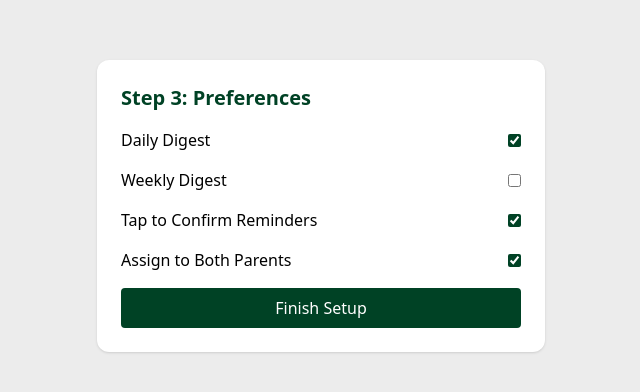
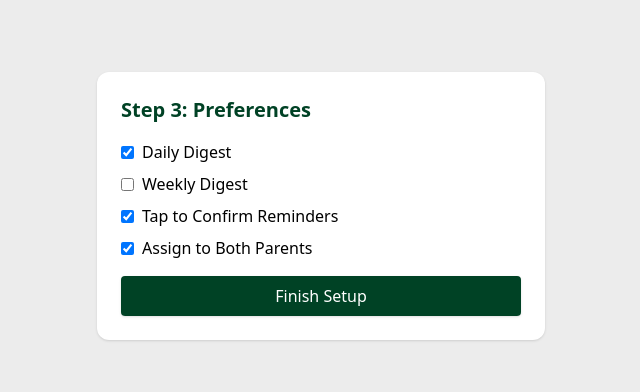
Before and after one commit to LHN-ENT/SchoolMate, a Next.js app: page /onboarding/step3 in a window 1280 px wide. Shown: the part 194-586 px from the top of the page, without its empty margins (319-959 px from the left). Built offline with nearby package versions, Linux system fonts and the light colour scheme; no server answers.

Commit message:
✅ Fix: Final onboarding step saves prefs and redirects to dashboard.tsx

```diff
--- a/pages/onboarding/step3.tsx
+++ b/pages/onboarding/step3.tsx
@@ -1,17 +1,13 @@
 import { useRouter } from 'next/router'
 import { useState } from 'react'
-import { useSession } from 'next-auth/react'
-import { doc, setDoc, getDoc } from 'firebase/firestore'
-import { db } from '../../lib/firebaseClient'
 
 export default function Step3() {
   const router = useRouter()
-  const { data: session } = useSession()
   const [prefs, setPrefs] = useState({
     dailyDigest: true,
     weeklyDigest: false,
     tapToConfirm: true,
-    assignToBoth: true,
+    assignToBoth: true
   })
 
   const handleChange = (key: string) => {
@@ -20,18 +16,7 @@ export default function Step3() {
 
   const handleSubmit = async (e) => {
     e.preventDefault()
-
-    if (!session?.user?.email) {
-      alert('User not authenticated')
-      return
-    }
-
-    const uid = session.user.email
-    const userRef = doc(db, 'users', uid)
-    const userSnap = await getDoc(userRef)
-    const existingData = userSnap.exists() ? userSnap.data() : {}
-
-    await setDoc(userRef, { ...existingData, userPreferences: prefs }, { merge: true })
+    localStorage.setItem('userPreferences', JSON.stringify(prefs))
     router.push('/dashboard')
   }
 
@@ -40,29 +25,26 @@ export default function Step3() {
       <div className="bg-white rounded-xl p-6 shadow max-w-md w-full space-y-4">
         <h2 className="text-xl font-semibold text-[#004225]">Step 3: Preferences</h2>
 
-        <label className="flex items-center justify-between">
-          <span>Daily Digest</span>
-          <input type="checkbox" checked={prefs.dailyDigest} onChange={() => handleChange('dailyDigest')} className="accent-[#004225]" />
-        </label>
+        <div className="space-y-2">
+          <label className="flex items-center space-x-2">
+            <input type="checkbox" checked={prefs.dailyDigest} onChange={() => handleChange('dailyDigest')} />
+            <span>Daily Digest</span>
+          </label>
+          <label className="flex items-center space-x-2">
+            <input type="checkbox" checked={prefs.weeklyDigest} onChange={() => handleChange('weeklyDigest')} />
+            <span>Weekly Digest</span>
+          </label>
+          <label className="flex items-center space-x-2">
+            <input type="checkbox" checked={prefs.tapToConfirm} onChange={() => handleChange('tapToConfirm')} />
+            <span>Tap to Confirm Reminders</span>
+          </label>
+          <label className="flex items-center space-x-2">
+            <input type="checkbox" checked={prefs.assignToBoth} onChange={() => handleChange('assignToBoth')} />
+            <span>Assign to Both Parents</span>
+          </label>
+        </div>
 
-        <label className="flex items-center justify-between">
-          <span>Weekly Digest</span>
-          <input type="checkbox" checked={prefs.weeklyDigest} onChange={() => handleChange('weeklyDigest')} className="accent-[#004225]" />
-        </label>
-
-        <label className="flex items-center justify-between">
-          <span>Tap to Confirm Reminders</span>
-          <input type="checkbox" checked={prefs.tapToConfirm} onChange={() => handleChange('tapToConfirm')} className="accent-[#004225]" />
-        </label>
-
-        <label className="flex items-center justify-between">
-          <span>Assign to Both Parents</span>
-          <input type="checkbox" checked={prefs.assignToBoth} onChange={() => handleChange('assignToBoth')} className="accent-[#004225]" />
-        </label>
-
-        <button type="submit" className="w-full py-2 bg-[#004225] text-white rounded">
-          Finish Setup
-        </button>
+        <button type="submit" className="w-full py-2 bg-[#004225] text-white rounded shadow">Finish Setup</button>
       </div>
     </form>
   )
```
